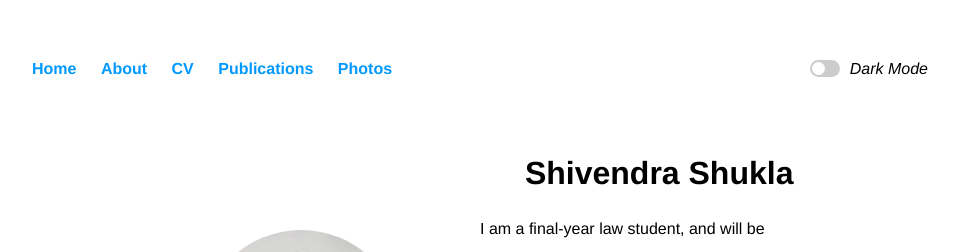
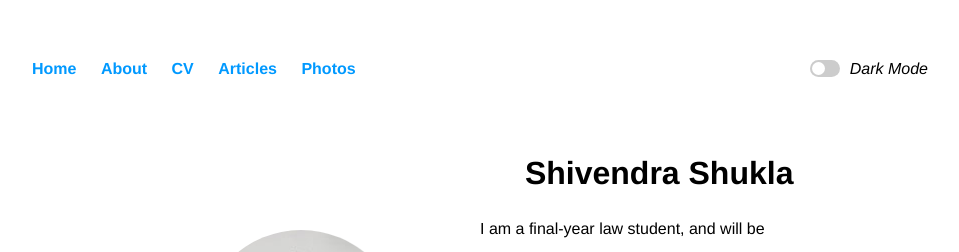
Before and after one commit to thatshivendrashukla/thatshivendrashukla.github.io, a Jekyll site: the page built from index.html, in a window 1280 px wide. Shown: the top 252 px of the page, without its empty margins (160-1119 px from the left). Built offline with Jekyll 4.4.1, drawn with Linux system fonts in a browser that asks for light colours.

Commit message:
Update default.html

```diff
--- a/_layouts/default.html
+++ b/_layouts/default.html
@@ -8,7 +8,7 @@
 	        		<li><a href="/">Home</a></li>
 					<li><a href="/about">About</a></li>
 					<li><a href="/cv">CV</a></li>
-					<li><a href="/publications">Publications</li>
+					<li><a href="/publications">Articles</a></li>
 					<li><a href="/photography">Photos</a></li>
 	    		</ul>
 			</nav>
```
